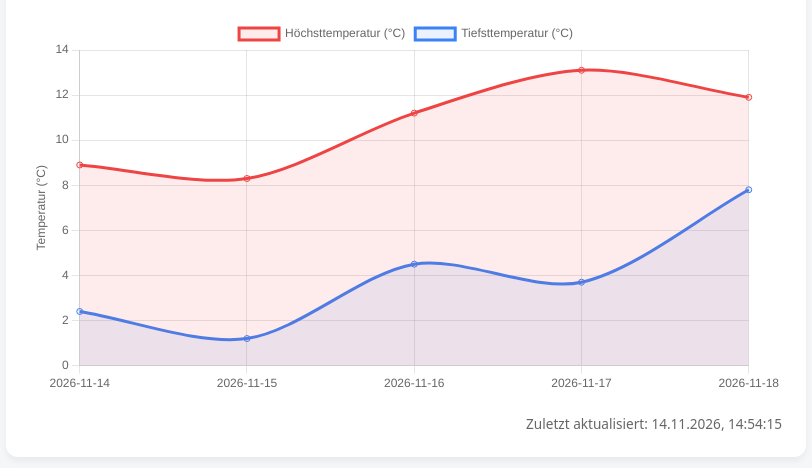
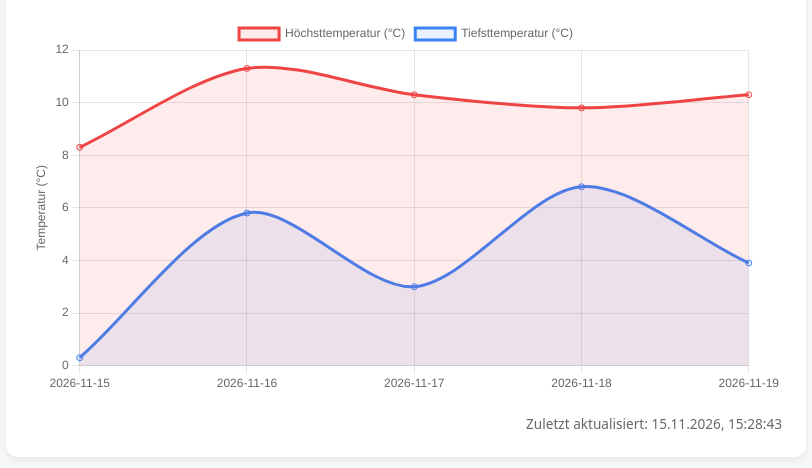
Before and after one commit to PeteSurfAloha/GitHub-Testing-, a plain HTML site: page index.html in a window 1280 px wide. Shown: the part 110-578 px from the top of the page, without its empty margins (234-1046 px from the left). Drawn offline with nearby package versions, Linux system fonts and the light colour scheme.

Commit message:
deploy: fced891d372b796968b1d00298208de15ea78f73

```diff
--- a/index.html
+++ b/index.html
@@ -16,7 +16,7 @@
   <div class="card">
     <h1>🌤️ 5-Tage Wettervorhersage Berlin</h1>
     <canvas id="weatherChart"></canvas>
-    <div class="footer">Zuletzt aktualisiert: 14.11.2026, 14:54:15</div>
+    <div class="footer">Zuletzt aktualisiert: 15.11.2026, 15:28:43</div>
   </div>
 
   <script>
@@ -24,11 +24,11 @@
     new Chart(ctx, {
       type: 'line',
       data: {
-        labels: ["2026-11-14","2026-11-15","2026-11-16","2026-11-17","2026-11-18"],
+        labels: ["2026-11-15","2026-11-16","2026-11-17","2026-11-18","2026-11-19"],
         datasets: [
           {
             label: 'Höchsttemperatur (°C)',
-            data: [8.9,8.3,11.2,13.1,11.9],
+            data: [8.3,11.3,10.3,9.8,10.3],
             borderColor: '#ef4444',
             backgroundColor: 'rgba(239, 68, 68, 0.1)',
             fill: true,
@@ -36,7 +36,7 @@
           },
           {
             label: 'Tiefsttemperatur (°C)',
-            data: [2.4,1.2,4.5,3.7,7.8],
+            data: [0.3,5.8,3,6.8,3.9],
             borderColor: '#3b82f6',
             backgroundColor: 'rgba(59, 130, 246, 0.1)',
             fill: true,
```
